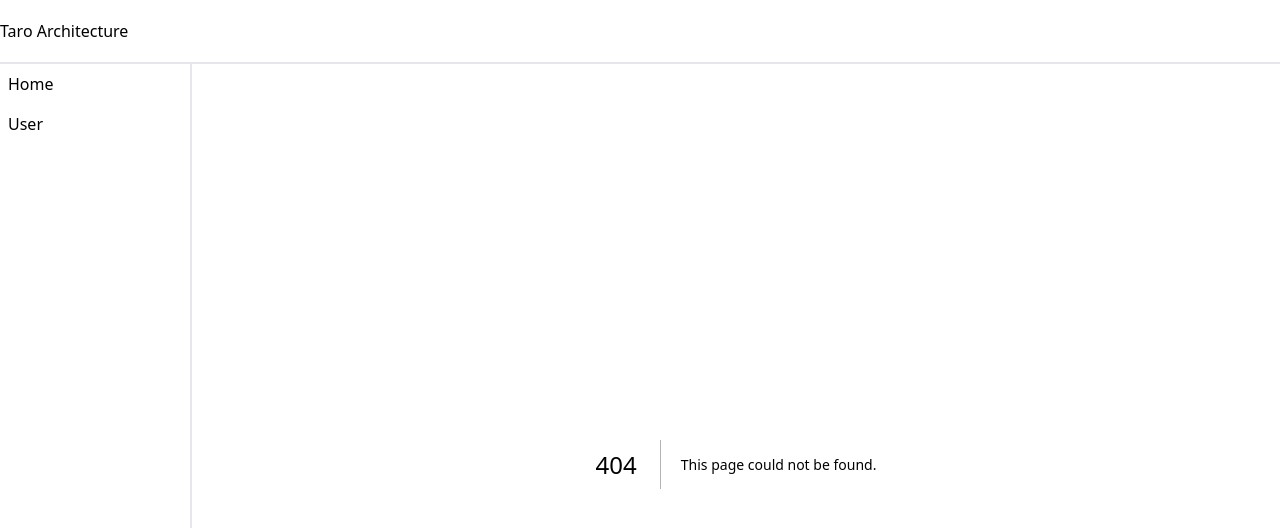
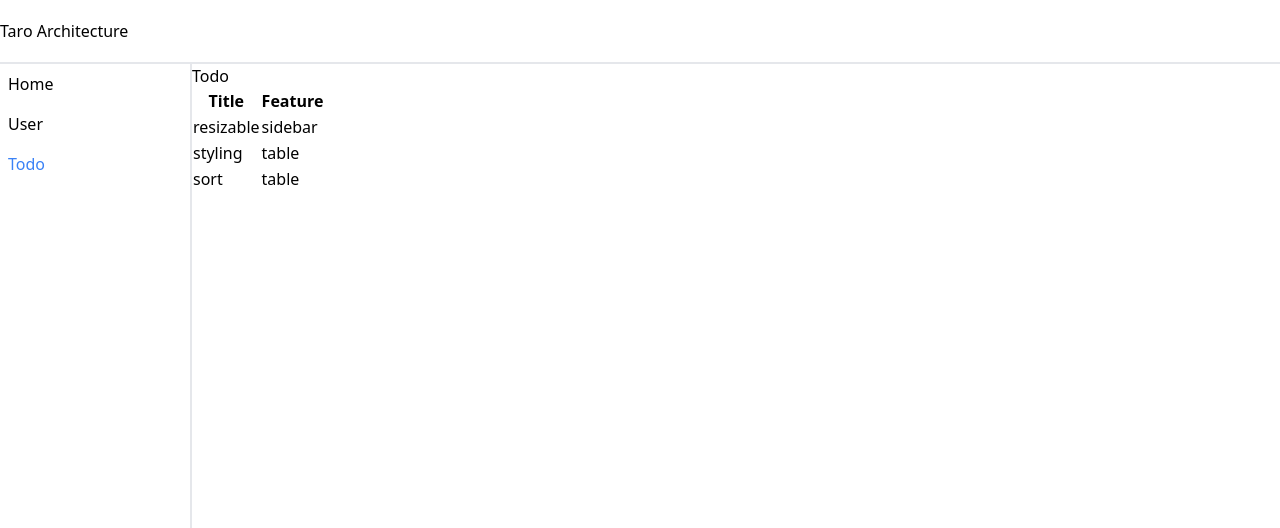
Before and after one commit to taro-28/ore-no-saikyo-architecture, a Next.js app: page /todo in a window 1280 px wide. Before the commit this address had no page. Shown: the top 528 px of the page. Built offline with nearby package versions, Linux system fonts and the light colour scheme.

Commit message:
add todo page

```diff
--- /dev/null
+++ b/src/app/todo/page.tsx
@@ -0,0 +1,29 @@
+import { Table } from "@/components/Table";
+
+export default function Todo() {
+    return (
+        <div>
+            <h1>Todo</h1>
+            <Table
+                header={{
+                    title: "Title",
+                    feature: "Feature",
+                }}
+                items={[
+                    {
+                        title: "resizable",
+                        feature: "sidebar",
+                    },
+                    {
+                        title: "styling",
+                        feature: "table",
+                    },
+                    {
+                        title: "sort",
+                        feature: "table",
+                    },
+                ]}
+            />
+        </div>
+    );
+}
--- a/src/components/Sidebar.tsx
+++ b/src/components/Sidebar.tsx
@@ -12,6 +12,7 @@ type Item = {
 const items: Item[] = [
     { label: "Home", pathname: "/" },
     { label: "User", pathname: "/users" },
+    { label: "Todo", pathname: "/todo" },
 ];
 
 type Props = JSX.IntrinsicElements["aside"];
```
